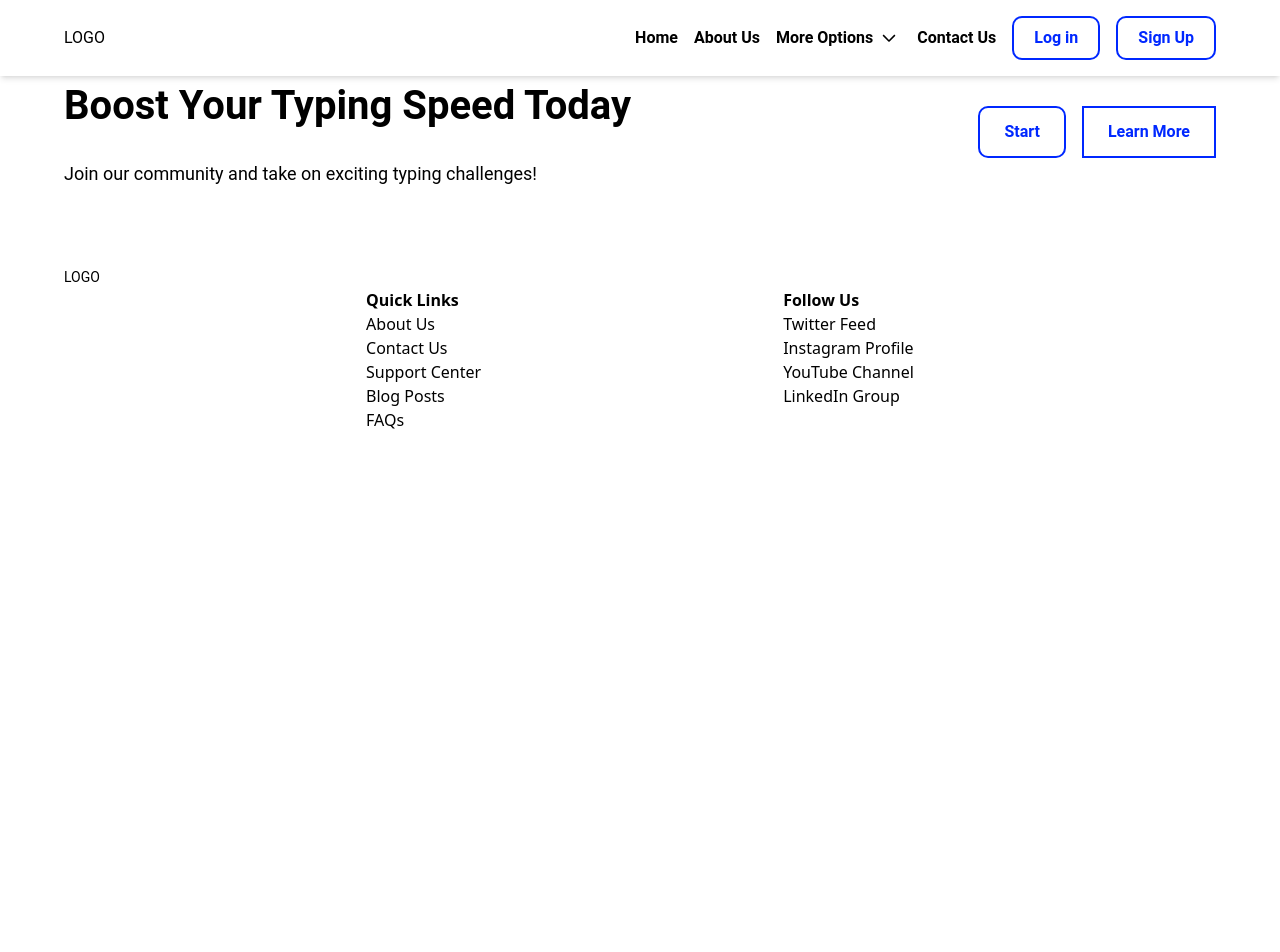
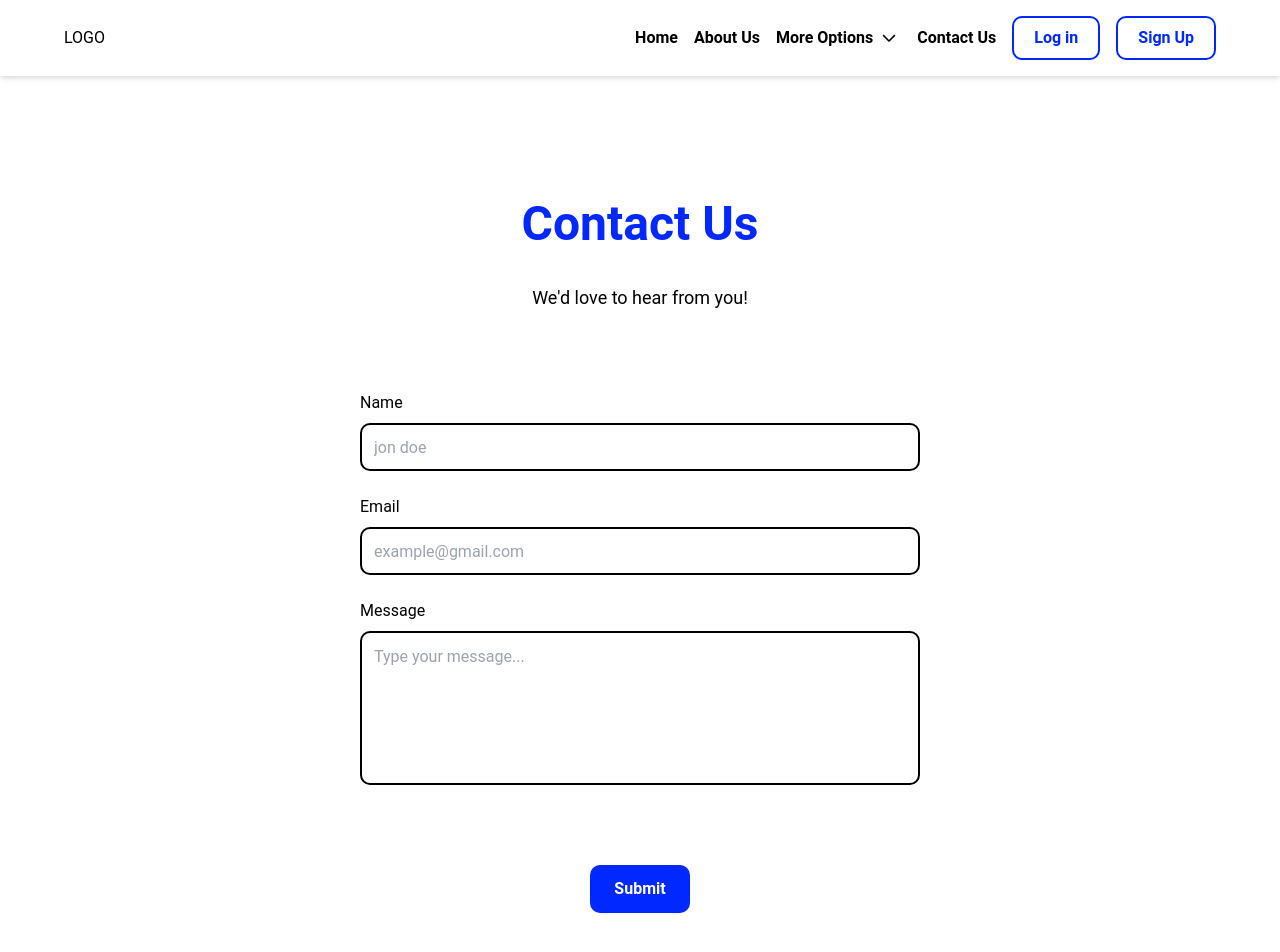
Before and after one commit to iyanu752/speedtype, a React (Vite) app in the folder client/speed-type/: page /Contact in a window 1280 px wide. Shown: the top 952 px of the page. Before the commit the page ends 800 px from the top, so only its background shows below. Built offline with nearby package versions, Linux system fonts and the light colour scheme.

Commit message:
contact us page

```diff
--- /dev/null
+++ b/client/speed-type/src/components/contact/contactpage.jsx
@@ -0,0 +1,28 @@
+export default function ContactPage( ) {
+    return (
+        <div className="py-[112px] font-roboto flex flex-col items-center justify-center">
+        <h2 className=" font-bold text-blue text-h2 pb-[24px]">Contact Us</h2>
+        <p className=" font-normal text-t1 pb-[80px]">We&apos;d love to hear from you!</p>
+
+        <form action="">
+            <div className="pb-[24px] flex flex-col">
+            <label htmlFor="Name" className="text-t2 font-normal pb-[8px]">Name</label>
+            <input type="text" placeholder="jon doe"  className="w-[560px] px-[12px]  h-[48px] border-black border-2 rounded-[10px]"/>
+            </div>
+             <div className="pb-[24px] flex flex-col">
+             <label htmlFor="Email" className="text-t2 font-normal pb-[8px]">Email</label>
+             <input type="text" placeholder="example@gmail.com" className="w-[560px] border-black border-2 px-[12px]  rounded-[10px] h-[48px]"/>
+             </div>
+             <div className="pb-[80px] flex flex-col ">
+             <label htmlFor="Message" className="text-t2 font-normal pb-[8px]">Message</label>
+             <input type="text" placeholder="Type your message..." className="w-[560px] border-black border-2 rounded-[10px] px-[12px] pb-[114px] pt-[12px]"/>
+             </div>
+             <div className="flex  justify-center">
+             <button type="submit" className="bg-blue py-[12px] text-white font-bold px-[24px] rounded-[10px]">Submit</button>
+             </div>
+
+
+        </form>
+        </div>
+    )
+}
--- a/client/speed-type/src/screens/contact.jsx
+++ b/client/speed-type/src/screens/contact.jsx
@@ -1,6 +1,7 @@
+import ContactPage from "../components/contact/contactpage";
 function Contact() {
     return (
-        <></>
+        <ContactPage/>
     )
 }
 
```
